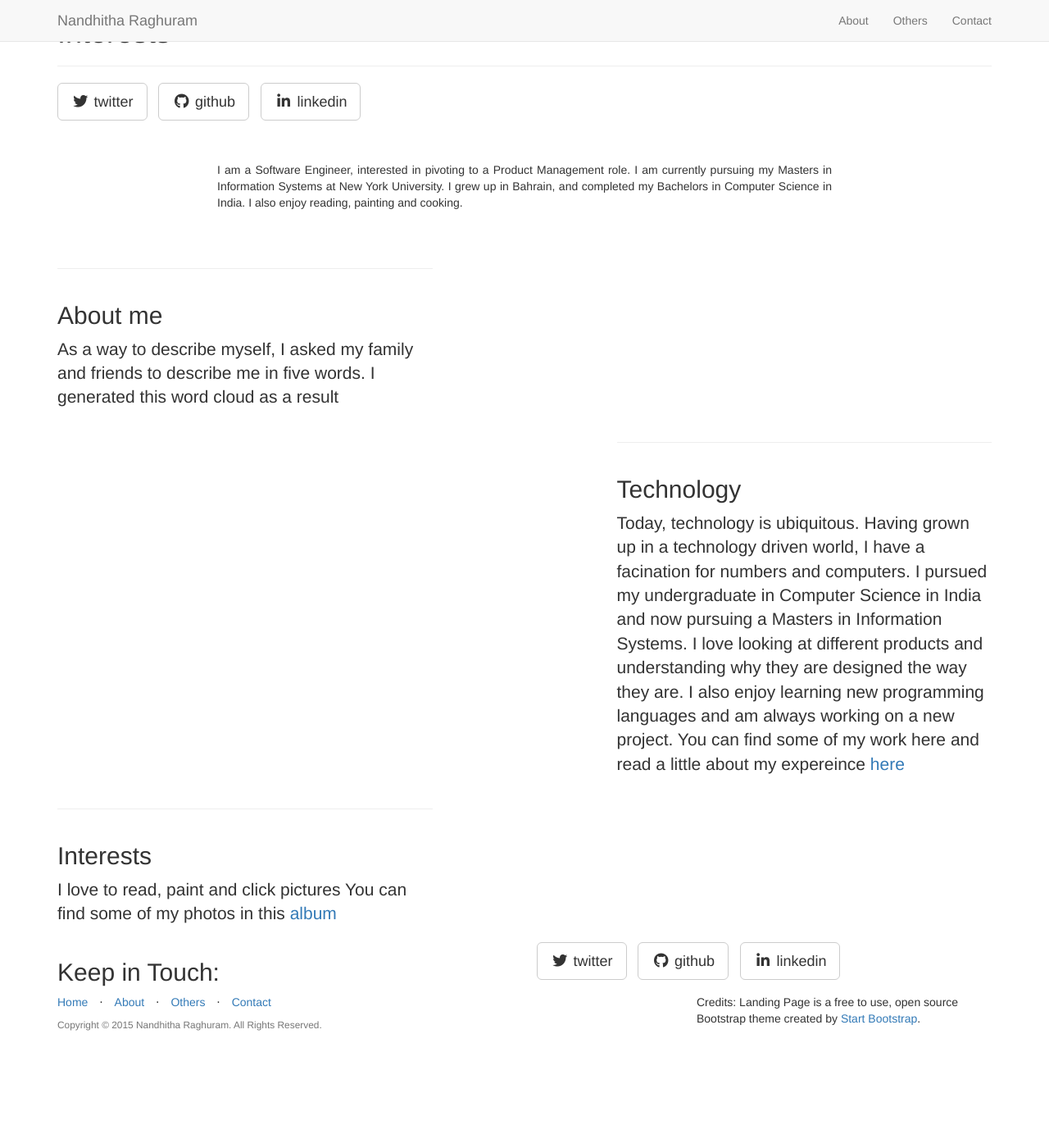
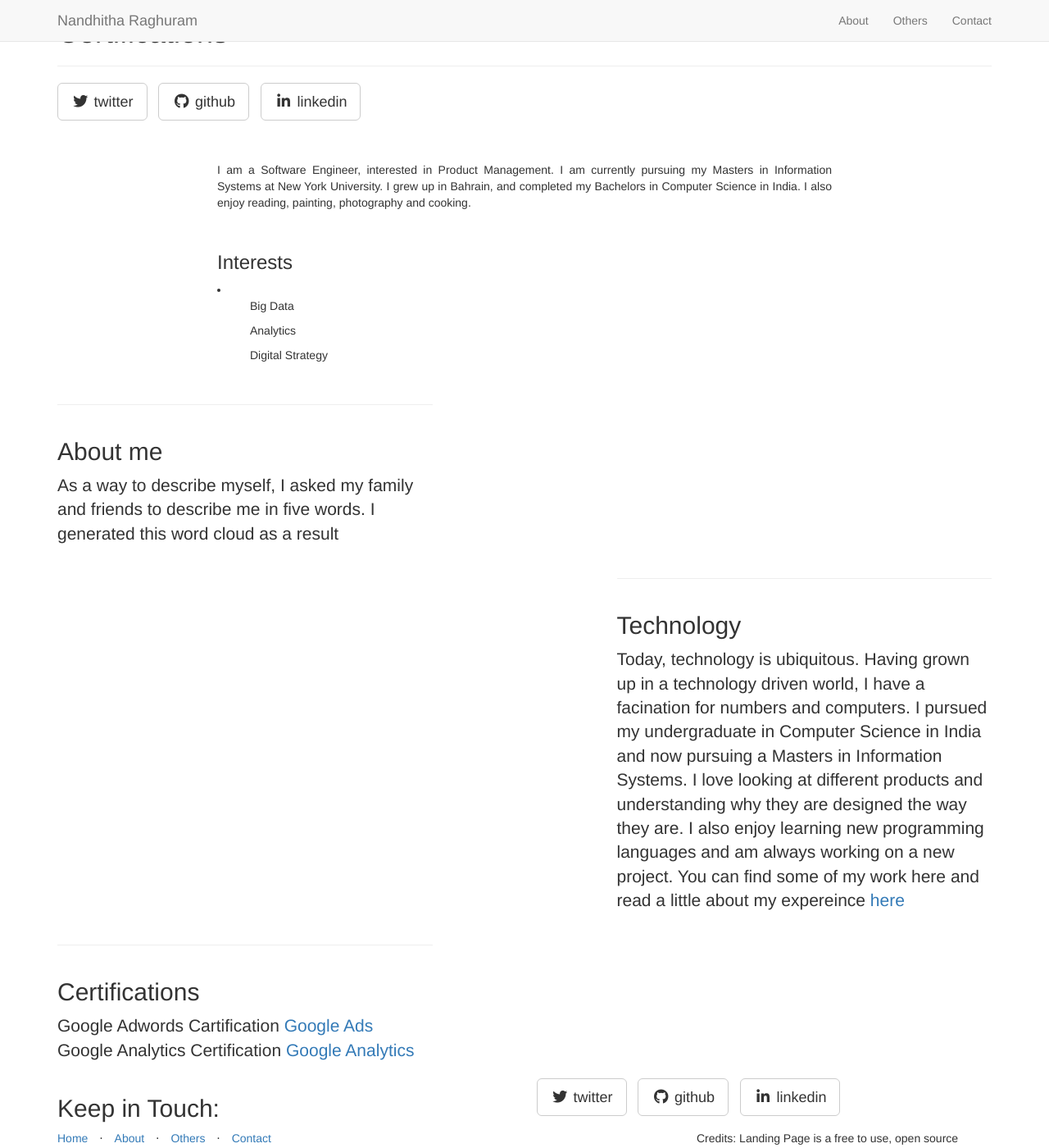
Before and after one commit to NandhithaR/Portfolio, a Jekyll site: the page built from _posts/2014-09-23-services-3.markdown, in a window 1280 px wide and 1400 px high. Shown: the whole window at 82% size. Built offline with Jekyll 4.4.1, drawn with Linux system fonts in a browser that asks for light colours; nearby versions of some CDN libraries; library files that are not in the unit come from our copies.

Commit message:
certifications

```diff
--- a/_includes/about.html
+++ b/_includes/about.html
@@ -5,10 +5,16 @@
               <br/><br/>
               <!-- <h2>About Nandhitha</h2> -->
               <!-- <br/> -->
-                <p>I am a Software Engineer, interested in pivoting to a Product Management role. I am currently pursuing my Masters in Information Systems at New York University.
+                <p>I am a Software Engineer, interested in Product Management. I am currently pursuing my Masters in Information Systems at New York University.
                    I grew up in Bahrain, and completed my Bachelors in Computer Science in India.
-                  I also enjoy reading, painting and cooking. </p>
+                  I also enjoy reading, painting, photography and cooking. </p>
                 <br/>
+                <h3>Interests</h3>
+                <li>
+                  <ul>Big Data</ul>
+                  <ul>Analytics</ul>
+                  <ul>Digital Strategy</ul>
+                </li>
               </div>
         </div>
     </section>
--- a/_posts/2014-09-23-services-3.markdown
+++ b/_posts/2014-09-23-services-3.markdown
@@ -1,9 +1,9 @@
 ---
 layout: default
 img: hobby.jpg
-category: Services
-title: Interests
+category: Certifications
+title: Certifications
 description: |
 ---
-I love to read, paint and click pictures
-You can find some of my photos in this [album](https://photos.app.goo.gl/kT7kbZ57Xuf8D5eG9)
+Google Adwords Cartification [Google Ads](https://skillshop.exceedlms.com/student/award/62665031)
+Google Analytics Certification [Google Analytics](https://skillshop.exceedlms.com/student/award/62680805)
```
